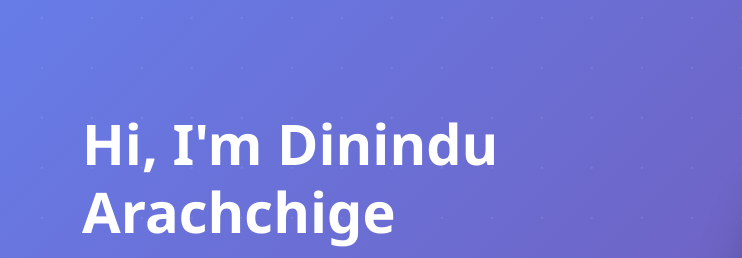
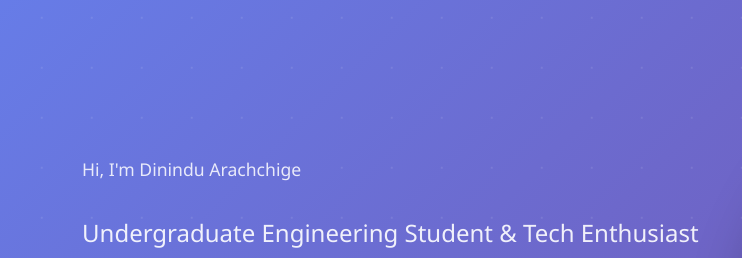
Before and after one commit to Dinindu03/DininduArachchige, a plain HTML site: page index.html in a window 1280 px wide. Shown: the part 154-412 px from the top of the page, 0-742 px from the left. Drawn offline with nearby package versions, Linux system fonts and the light colour scheme.

Commit message:
Replace h1 with p for hero content
Changed heading to paragraph for better semantics.

```diff
--- a/index.html
+++ b/index.html
@@ -400,7 +400,7 @@
         <div class="container">
             <div class="row align-items-center">
                 <div class="col-lg-7 hero-content">
-                    <h1>Hi, I'm Dinindu Arachchige</h1>
+                    <p >Hi, I'm Dinindu Arachchige</p>
                     <p class="subtitle">Undergraduate Engineering Student & Tech Enthusiast</p>
                     <p>"Passionate about Networking & Cybersecurity, Embedded Systems, Electronic and Telecommunication System Engineering."</p>
                     <div>
```
